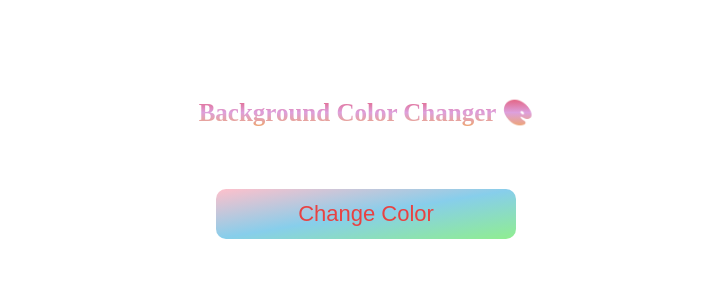
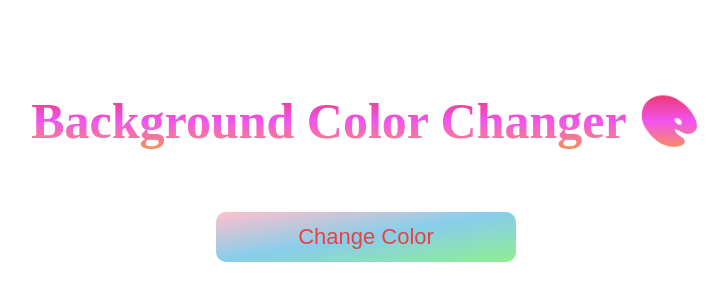
Before and after one commit to Faryal407/Background-Change, a plain HTML site: page index.html in a window 1280 px wide. Shown: the part 196-496 px from the top of the page, without its empty margins (274-1002 px from the left). Drawn offline with Linux system fonts and the light colour scheme; a web font is replaced by a local one.

Commit message:
color change

```diff
--- a/style.css
+++ b/style.css
@@ -11,14 +11,14 @@ body {
     text-align: center;
 }
 h1{
-     background-image: linear-gradient(rgb(234, 40, 40), plum, rgb(253, 170, 17));
+     background-image: linear-gradient(rgb(234, 40, 40), rgb(241, 84, 241), rgb(253, 170, 17));
      color: transparent;
      background-clip: text;
     font-family : "Nabla";
-    font-size: 25px;
+    font-size: 50px;
      padding: 12px 25px;
      border-radius: 5px;
-     width: 500px;
+     width: 700px;
      margin-bottom: 50px;
 }
 h1:hover{
```
